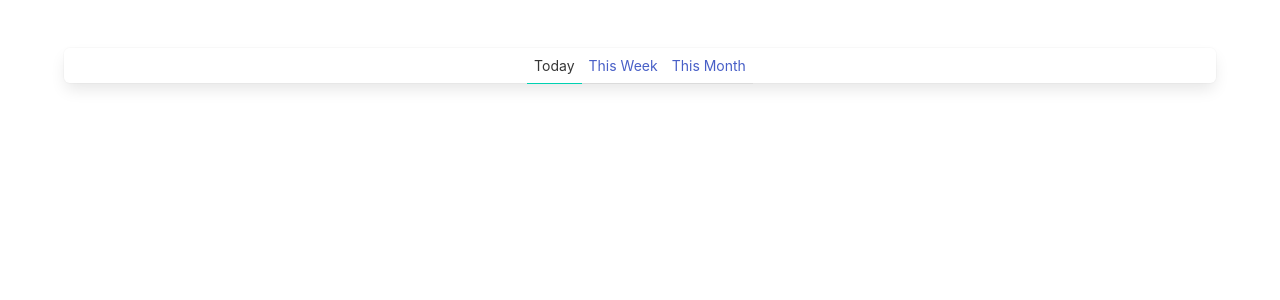
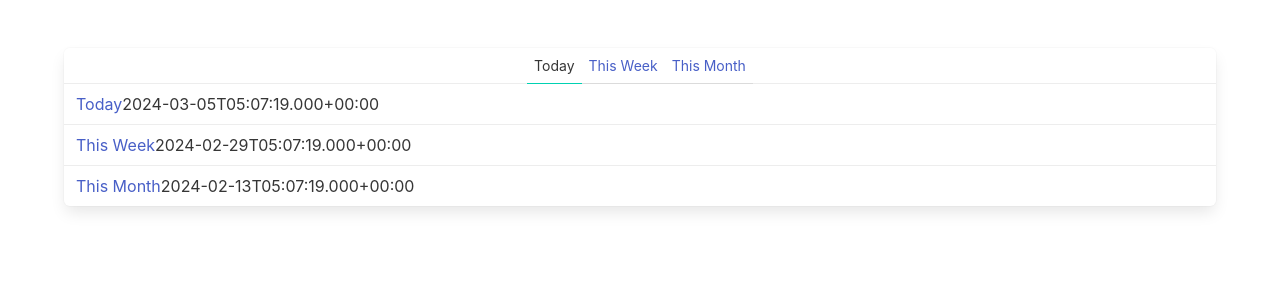
Before and after one commit to NHopewell/vue-blog, a Vue app in the folder my-app/: page / in a window 1280 px wide. Shown: the top 300 px of the page. Built offline with nearby package versions, Linux system fonts and the light colour scheme.

Commit message:
render test post data

```diff
--- a/my-app/src/components/Timeline.vue
+++ b/my-app/src/components/Timeline.vue
@@ -1,5 +1,6 @@
 <script setup lang="ts">
 import { ref } from "vue";
+import { Post, today, thisWeek, thisMonth } from "../posts.ts";
 
 const periods = ["Today", "This Week", "This Month"] as const;
 type Period = (typeof periods)[number];
@@ -10,6 +11,8 @@ const selectPeriod = (period: Period): void => {
   console.log(period);
   selectedPeriod.value = period;
 };
+
+const posts: Post[] = [today, thisWeek, thisMonth];
 </script>
 
 <template>
@@ -24,5 +27,10 @@ const selectPeriod = (period: Period): void => {
         {{ period }}
       </a>
     </span>
+
+    <a v-for="post of posts" :key="post" class="panel-block">
+      <a>{{ post.title }}</a>
+      <div>{{ post.created }}</div>
+    </a>
   </nav>
 </template>
--- a/my-app/src/posts.ts
+++ b/my-app/src/posts.ts
@@ -11,3 +11,15 @@ export const today: Post = {
     title: "Today",
     created: DateTime.now().toISO()
 };
+
+export const thisWeek: Post = {
+    id: "2",
+    title: "This Week",
+    created: DateTime.now().minus({"days": 5}).toISO()
+};
+
+export const thisMonth: Post = {
+    id: "3",
+    title: "This Month",
+    created: DateTime.now().minus({"weeks": 3}).toISO()
+};
```
